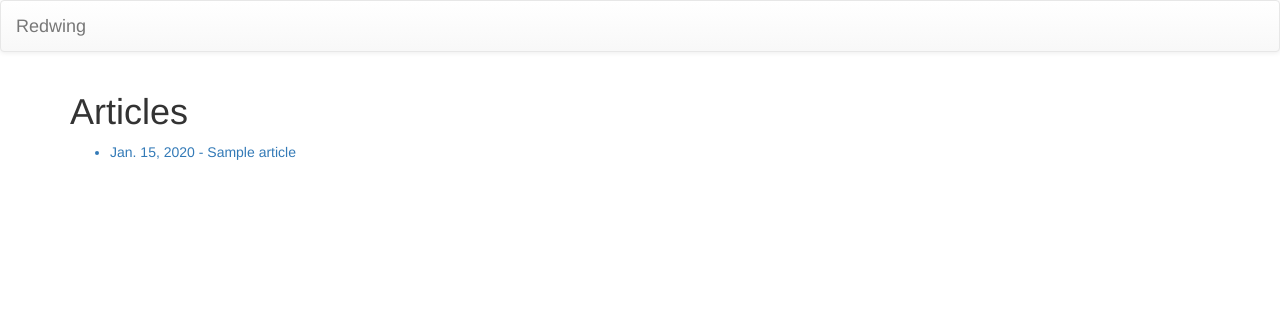
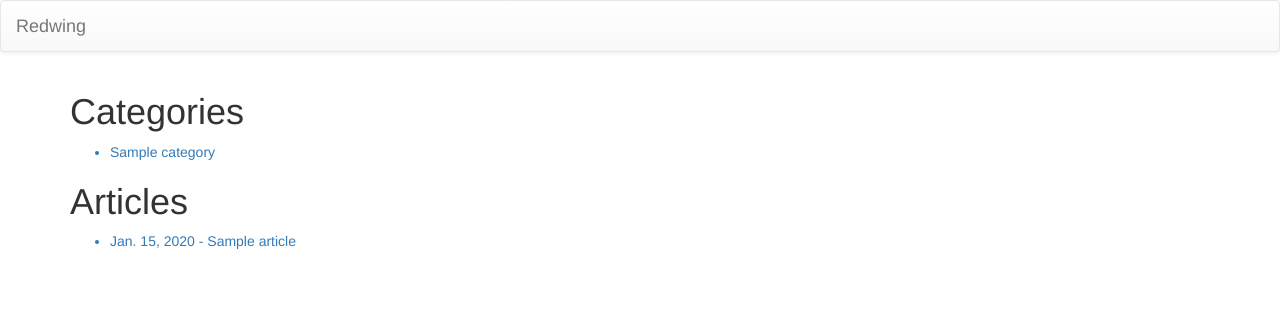
Before and after one commit to meikuam/Redwing, a Django app: page / in a window 1280 px wide. Shown: the top 312 px of the page. Run offline with Django 3.2, Linux system fonts and the light colour scheme; tables that the repository leaves empty hold one stand-in row (values such as "Sample post"); some libraries are stand-ins or nearby versions.

Commit message:
added categories

```diff
--- a/news/admin.py
+++ b/news/admin.py
@@ -2,9 +2,11 @@ from django.contrib import admin
 
 from .models import Article
 from .models import Comment
+from .models import Category
 
 @admin.register(Article)
 class ArticleAdmin(admin.ModelAdmin):
 	exclude = ('slug', 'author')
 
 admin.site.register(Comment)
+admin.site.register(Category)
--- a/news/models.py
+++ b/news/models.py
@@ -10,6 +10,11 @@ from ckeditor.fields import RichTextField
 
 from django.contrib.auth.models import User
 
+class Category(models.Model):
+        name = models.CharField(max_length=50)
+        def __str__(self):
+                return self.name
+
 @python_2_unicode_compatible
 class Article(models.Model):
 	title = models.CharField(max_length=200)
@@ -17,6 +22,7 @@ class Article(models.Model):
 	content = RichTextField()
 	published = models.DateTimeField(auto_now_add=True)
 	author = models.ForeignKey(User, default=1)
+	category = models.ForeignKey(Category)
 
 	def __str__(self):
 		return self.title
--- a/news/templates/news/article_list.html
+++ b/news/templates/news/article_list.html
@@ -1,6 +1,15 @@
 {% extends './base.html' %}
 
 {% block content %}
+<h1>Categories</h1>
+<ul>
+	{% for category in categories %}
+		<a href="/category/{{category.id}}/">
+			<li>{{ category.name }}</li>
+		</a>
+	{% endfor %}
+</ul>
+
 <h1>Articles</h1>
 <ul>
 	{% for article in object_list %}
@@ -8,7 +17,7 @@
 			<li>{{ article.published|date }} - {{ article.title }}</li>
 			{% empty %}
 				<li>No articles yet.</li>
+		</a>
 	{% endfor %}
 </ul>
-</a>
 {% endblock %}
--- a/news/urls.py
+++ b/news/urls.py
@@ -1,4 +1,7 @@
 from django.conf.urls import url
+from django.contrib.auth.views import login
+from django.views.generic.edit import CreateView
+from django.contrib.auth.forms import UserCreationForm
 
 from . import views
 
@@ -8,4 +11,7 @@ urlpatterns = [
 	url(r'^article/(?P<slug>[-\w]+)/$', views.ArticleDetailView.as_view(), name='article-detail'),
 	url(r'^article/(?P<slug>[-\w]+)/comment$', views.comment, name='comment'),
 	url(r'^addarticle/?$', views.ArticleCreateView.as_view(), name='add-article'),
+	url(r'^category/(?P<category_id>[0-9]+)/$', views.category, name='category'),
+    url(r'^accounts/login/$', login, name='login'),
+    url(r'^accounts/register/$', CreateView.as_view(template_name='registration/register.html', form_class=UserCreationForm, success_url='/accounts/login/'))
 ]
--- a/news/views.py
+++ b/news/views.py
@@ -7,16 +7,22 @@ from django.views.generic.edit import CreateView
 
 from .forms import CommentForm
 
-from .models import Article, Comment
+from .models import Article, Comment, Category
+
+from django.contrib.auth.decorators import login_required
+
 
 class ArticleListView(ListView):
 	model = Article
+        def get_context_data(self, **kwargs):
+                context = super(ArticleListView, self).get_context_data(**kwargs)
+                context['categories'] =  Category.objects.all()
+                return context
 
 class ArticleDetailView(DetailView):
 	model = Article
-
 	def get_context_data(self, **kwargs):
-		context = super(ArticleDetailView, self).get_context_data(**kwargs)
+                context = super(ArticleDetailView, self).get_context_data(**kwargs)
 		context['form'] = CommentForm()
 		context['comments'] = Comment.objects.filter(news_article=self.object)
 		return context
@@ -29,6 +35,7 @@ class ArticleCreateView(UserPassesTestMixin, CreateView):
 	def test_func(self):
 		return self.request.user.is_staff
 
+@login_required(redirect_field_name=None, login_url='/accounts/login/')
 def comment(request, slug):
 	article = get_object_or_404(Article, slug=slug)
 	if request.method == 'POST':
@@ -37,3 +44,11 @@ def comment(request, slug):
 			comment = Comment(text=request.POST.get("text", ""), news_article=article)
 			comment.save()
 	return redirect(article, slug)
+
+def category(request, category_id):
+    categories = Category.objects.all()
+    category = get_object_or_404(Category, pk=category_id)
+    article_list_by_category = Article.objects.filter(category=category)
+    context = { 'object_list': article_list_by_category, 'categories': categories }
+    print article_list_by_category
+    return render(request, 'news/article_list.html', context)
```
Also changed, not shown: news/migrations/0007_category.py (added), news/migrations/0008_article_category.py (added). Lines whose indentation alone changed are shown as unchanged.
